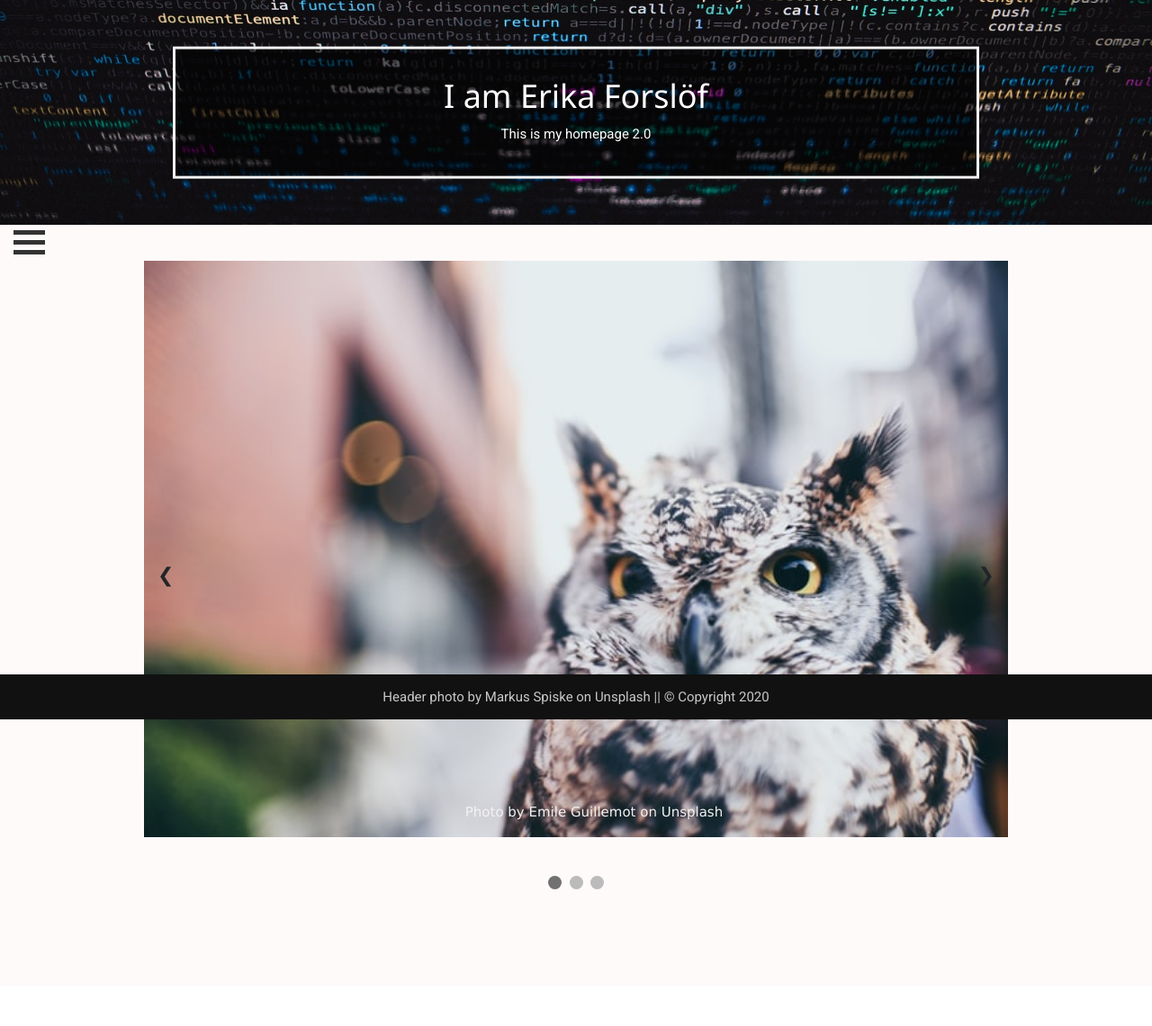
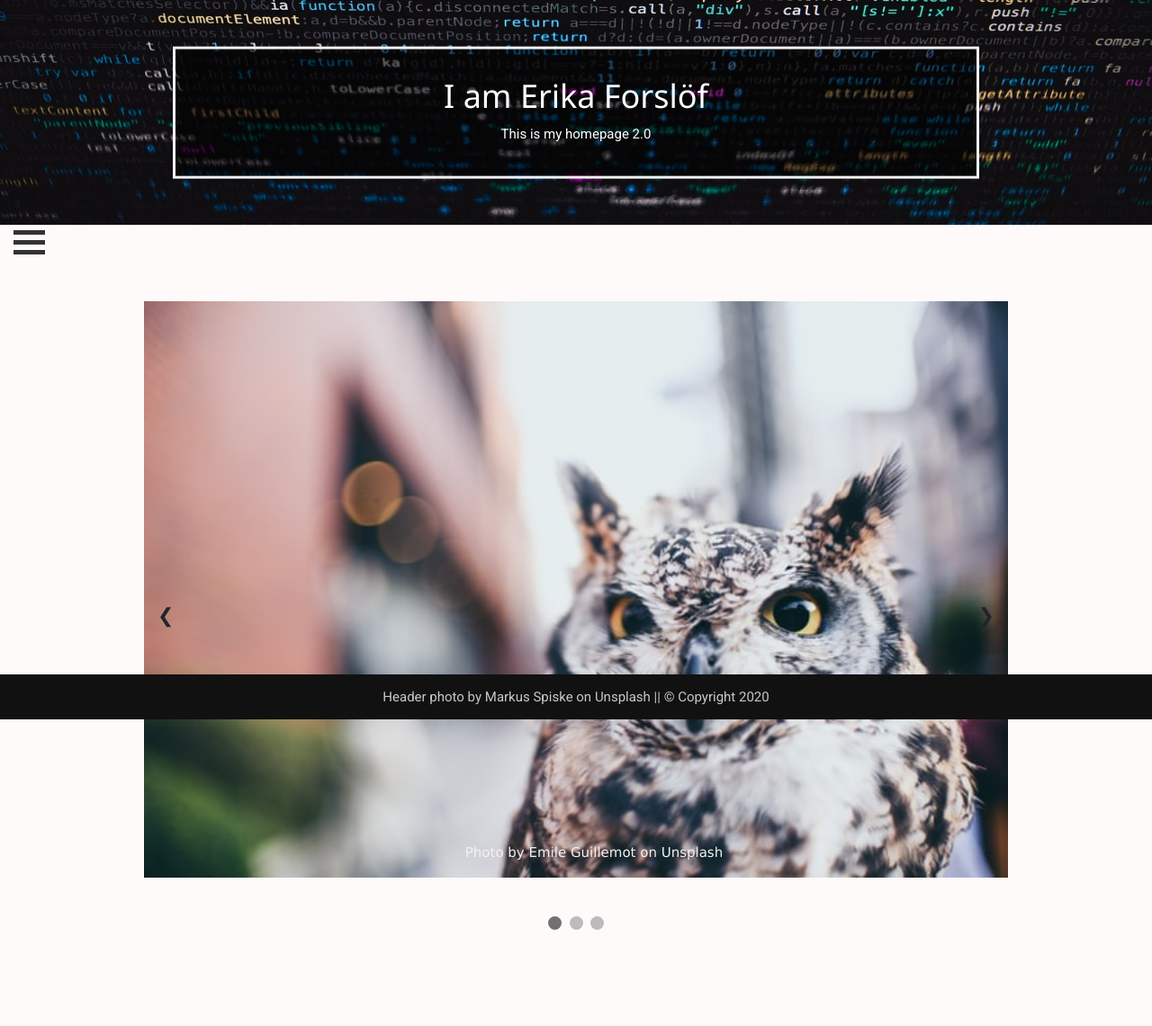
Before and after one commit to Zolor/forslof.dev, a Flask app: page / in a window 1280 px wide. Shown: the whole page at 90% size. Before the commit the page ends 989 px from the top, so only its background shows below. Run offline with Flask 2, Linux system fonts and the light colour scheme; some libraries are stand-ins or nearby versions.

Commit message:
Updated favicon and bugfix

```diff
--- a/static/styles.css
+++ b/static/styles.css
@@ -46,7 +46,7 @@ body, html {
   background-color: #111; /* Black*/
   overflow-x: hidden; /* Disable horizontal scroll */
   padding-top: 250px; /* Place content 60px from the top */
-  transition: 0.5s; /* 0.5 second transition effect to slide in the sidenav */
+  transition: 0.4s; /* 0.5 second transition effect to slide in the sidenav */
 }
 
 /* The navigation menu links */
@@ -98,7 +98,7 @@ body, html {
   cursor: pointer;
   left: 0px;
   position: fixed;
-  width:100%;
+  width: 50px;
 }
 
 .bar1, .bar2, .bar3 {
@@ -149,4 +149,5 @@ body {
 
 .content {
   padding: 20px;
+  margin-top: 45px;
 }
--- a/templates/template.html
+++ b/templates/template.html
@@ -2,6 +2,7 @@
 <html lang="en">
   <head>
     {% block head %}
+    <link rel="icon" href="{{url_for('static',filename='owl_favicon.png')}}">
     <link href="https://stackpath.bootstrapcdn.com/bootstrap/4.1.3/css/bootstrap.min.css" rel="stylesheet">
     <link rel="stylesheet" href="{{url_for('static',filename='styles.css')}}">
     <link rel="stylesheet" href="https://www.w3schools.com/w3css/4/w3.css">
```
Also changed, not shown: static/owl_favicon.png (added).
